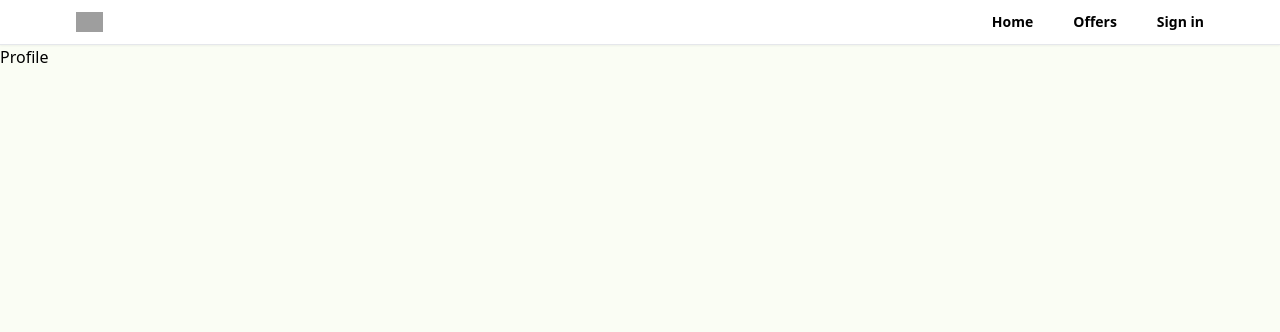
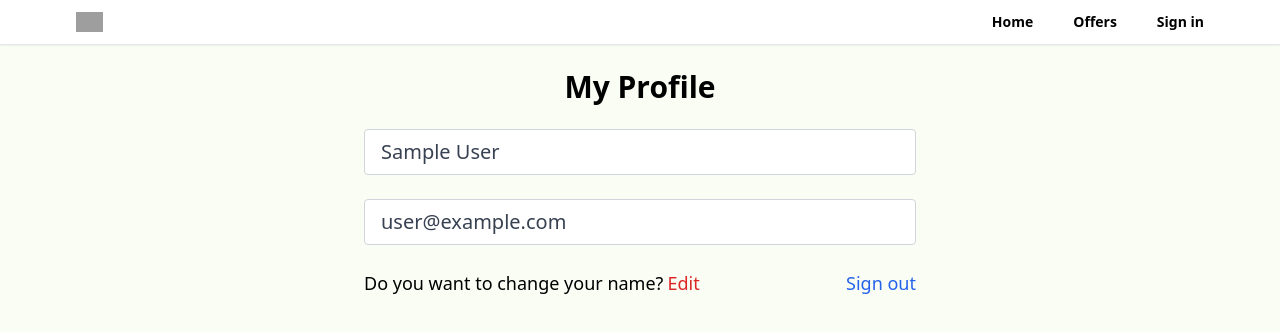
Before and after one commit to Jamal811/Realtor-Clone-React, a React (Vite) app: page /profile in a window 1280 px wide. Shown: the top 332 px of the page. Built offline with nearby package versions, Linux system fonts and the light colour scheme; no server answers; sample sign-in values are in the browser's storage; grey boxes are pictures that could not be loaded.

Commit message:
create private route and custom hook for protecting the profile page and add the logout functionality

```diff
--- a/src/App.jsx
+++ b/src/App.jsx
@@ -8,6 +8,7 @@
 import Header from "./components/Header";
 import { ToastContainer } from "react-toastify";
 import "react-toastify/dist/ReactToastify.css";
+import PrivateRoute from "./components/PrivateRoute";
 
 function App() {
   return (
@@ -16,7 +17,9 @@
         <Header />
         <Routes>
           <Route path="/" element={<Home />} />
-          <Route path="/profile" element={<Profile />} />
+          <Route path="/profile" element={<PrivateRoute />}>
+            <Route path="/profile" element={<Profile />} />
+          </Route>
           <Route path="/sign-up" element={<SignUp />} />
           <Route path="/sign-in" element={<SignIn />} />
           <Route path="/forgot-password" element={<ForgotPassword />} />
--- /dev/null
+++ b/src/components/PrivateRoute.jsx
@@ -0,0 +1,12 @@
+import { Navigate, Outlet } from "react-router-dom";
+import { useAuthStatus } from "../hooks/useAuthStatus";
+
+const PrivateRoute = () => {
+  const { loggedIn, checkingStatus } = useAuthStatus();
+  if (checkingStatus) {
+    return <h3>Loading...</h3>;
+  }
+  return loggedIn ? <Outlet /> : <Navigate to="/sign-in" />;
+};
+
+export default PrivateRoute;
--- /dev/null
+++ b/src/hooks/useAuthStatus.jsx
@@ -0,0 +1,19 @@
+import { getAuth, onAuthStateChanged } from "firebase/auth";
+import { useEffect, useState } from "react";
+
+export function useAuthStatus() {
+  const [loggedIn, setLoggedIn] = useState(false);
+  const [checkingStatus, setCheckingStatus] = useState(true);
+
+  useEffect(() => {
+    const auth = getAuth();
+    onAuthStateChanged(auth, (user) => {
+      if (user) {
+        setLoggedIn(true);
+      }
+      setCheckingStatus(false);
+    });
+  }, []);
+
+  return { loggedIn, checkingStatus };
+}
--- a/src/pages/Profile.jsx
+++ b/src/pages/Profile.jsx
@@ -1,5 +1,60 @@
+import { getAuth } from "firebase/auth";
+import { useState } from "react";
+import { useNavigate } from "react-router-dom";
+
 function Profile() {
-  return <div>Profile</div>;
+  const auth = getAuth();
+  const navigate = useNavigate();
+  const [formData, setFormData] = useState({
+    name: auth.currentUser.displayName,
+    email: auth.currentUser.email,
+  });
+  const { name, email } = formData;
+  const onLogout = () => {
+    auth.signOut();
+    navigate("/");
+  };
+  return (
+    <>
+      <section className="flex justify-center items-center flex-col max-w-6xl mx-auto">
+        <h1 className="text-3xl text-center mt-6 font-bold">My Profile</h1>
+        <div className="w-full md:w-[50%] mt-6 px-3">
+          <form>
+            <input
+              type="text"
+              id="name"
+              value={name}
+              disabled
+              className="w-full px-4 py-2 text-xl text-gray-700 bg-white border border-gray-300 rounded transition ease-in-out mb-6"
+            />
+
+            <input
+              type="email"
+              id="email"
+              value={email}
+              disabled
+              className="w-full px-4 py-2 text-xl text-gray-700 bg-white border border-gray-300 rounded transition ease-in-out mb-6"
+            />
+
+            <div className="flex justify-between whitespace-nowrap text-sm sm:text-lg mb-6">
+              <p className="flex items-center">
+                Do you want to change your name?
+                <span className="text-red-600 hover:text-red-700 transition ease-in-out duration-200 ml-1 cursor-pointer">
+                  Edit
+                </span>
+              </p>
+              <p
+                onClick={onLogout}
+                className="text-blue-600 hover:text-blue-800 transition ease-in-out duration-200 cursor-pointer"
+              >
+                Sign out
+              </p>
+            </div>
+          </form>
+        </div>
+      </section>
+    </>
+  );
 }
 
 export default Profile;
```
